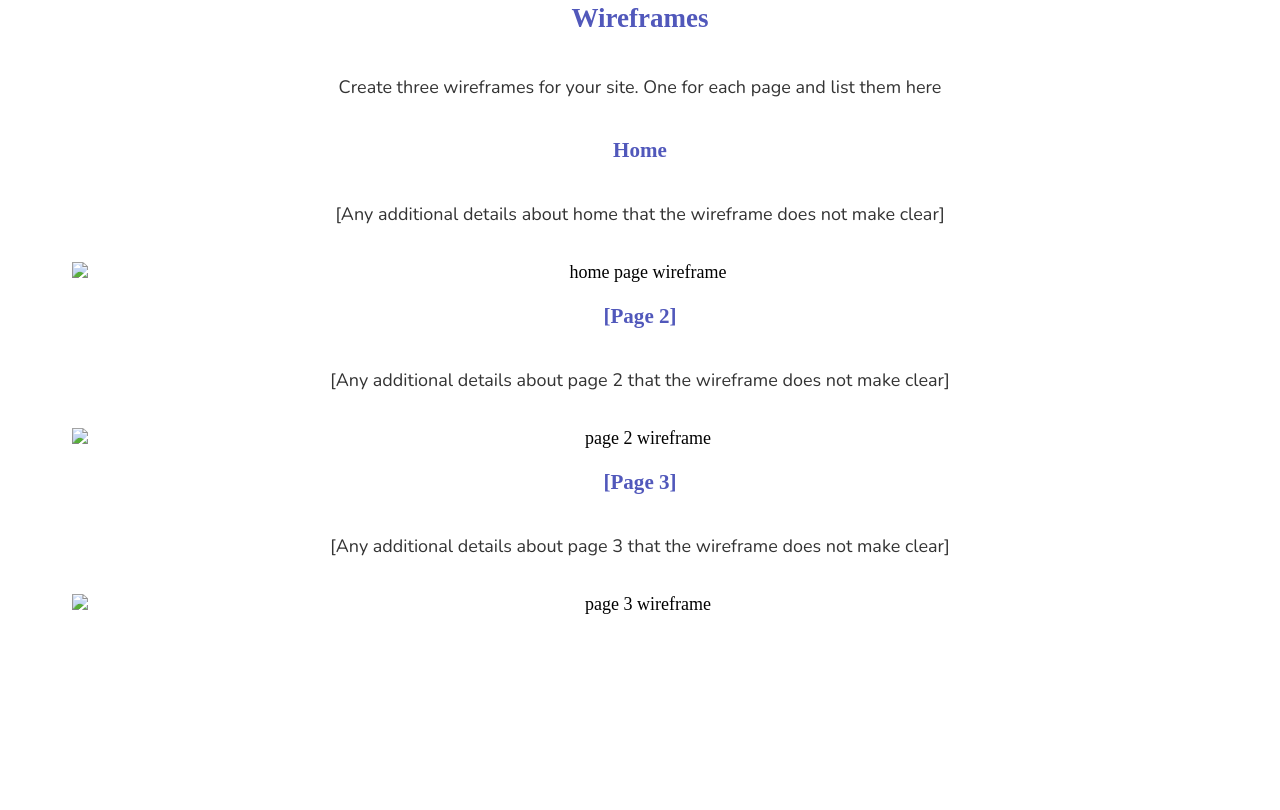
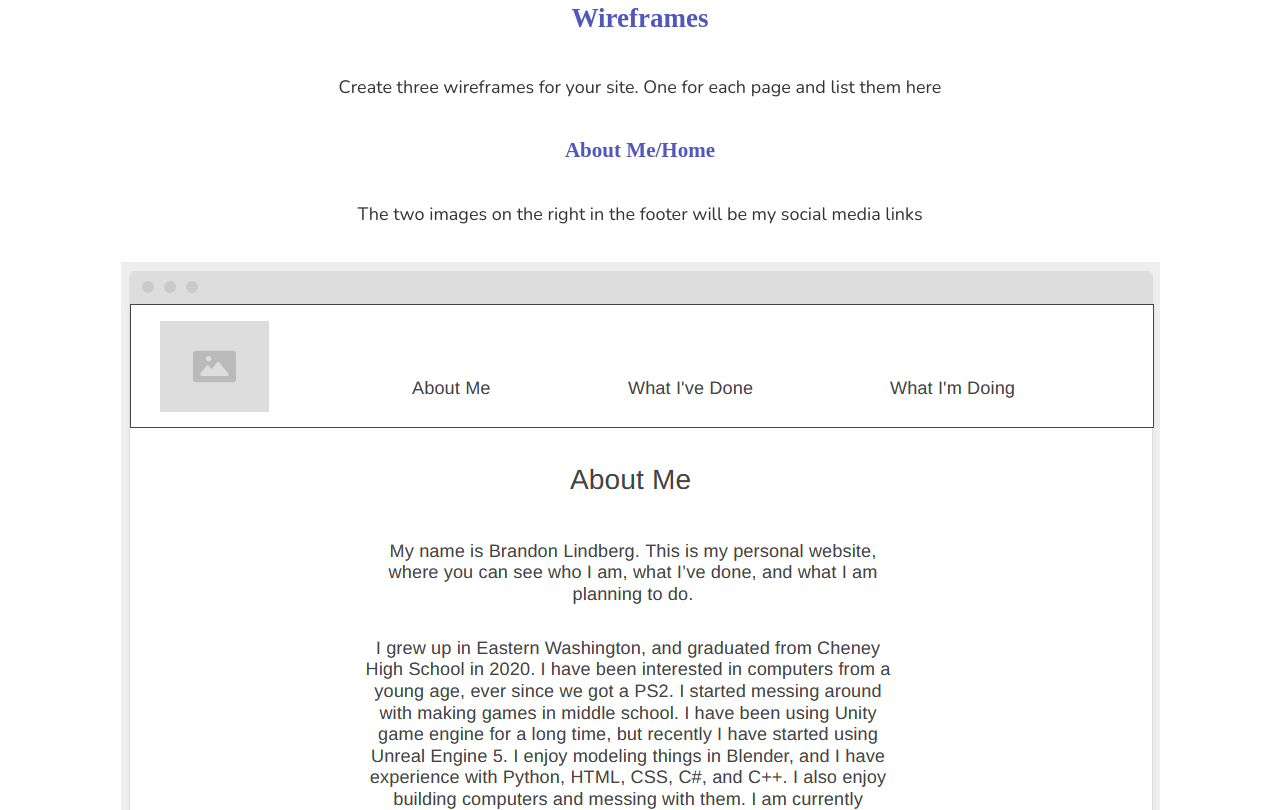
Before and after one commit to BrandonLindberg/wdd130, a plain HTML site: page personal-site/site-plan.html in a window 1280 px wide. Shown: the part 7970-8780 px from the top of the page. Before the commit the page ends 8657 px from the top, so only its background shows below. Drawn offline with nearby package versions, Linux system fonts and the light colour scheme; a web font is replaced by a local one.

Commit message:
complete site plan

```diff
--- a/personal-site/site-plan.html
+++ b/personal-site/site-plan.html
@@ -150,23 +150,23 @@
       <p>
         Create three wireframes for your site. One for each page and list them here</p>
 
-      <h3>Home</h3>
+      <h3>About Me/Home</h3>
       <p>
-        [Any additional details about home that the wireframe does not make clear]
+        The two images on the right in the footer will be my social media links
       </p>
-      <img src="#" alt="home page wireframe">
+      <img src="images/About_Me.png" alt="home page wireframe">
 
-      <h3>[Page 2]</h3>
+      <h3>What I've Done</h3>
       <p>
         [Any additional details about page 2 that the wireframe does not make clear]
       </p>
-      <img src="#" alt="page 2 wireframe">
+      <img src="images/What_Ive_Done.png" alt="page 2 wireframe">
 
-      <h3>[Page 3]</h3>
+      <h3>What I'm Doing</h3>
       <p>
         [Any additional details about page 3 that the wireframe does not make clear]
       </p>
-      <img src="#" alt="page 3 wireframe">
+      <img src="images/What_Im_Doing.png" alt="page 3 wireframe">
     </main>
   </body>
 
```
Also changed, not shown: personal-site/images/About_Me.png (added), personal-site/images/What_Im_Doing.png (added), personal-site/images/What_Ive_Done.png (added).
